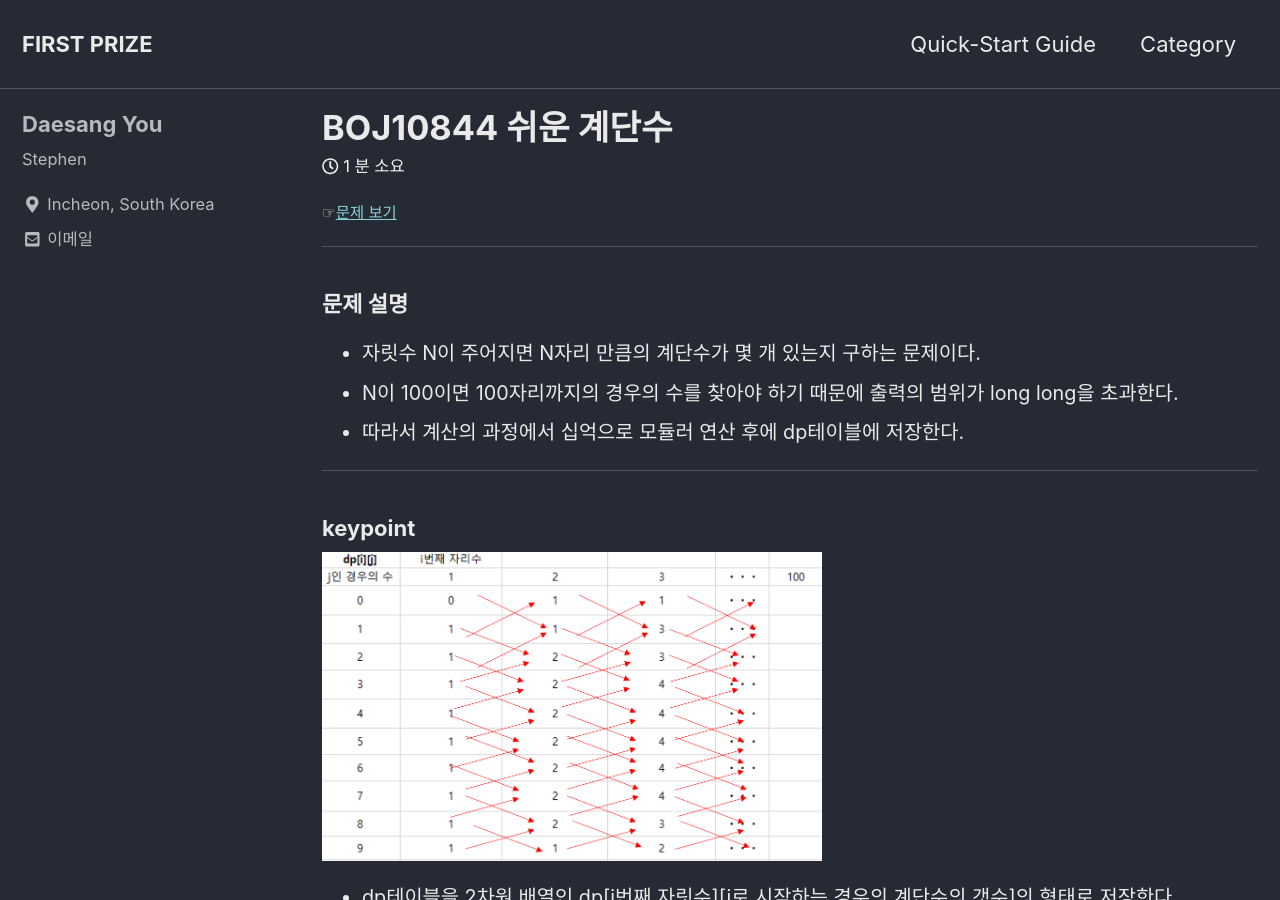
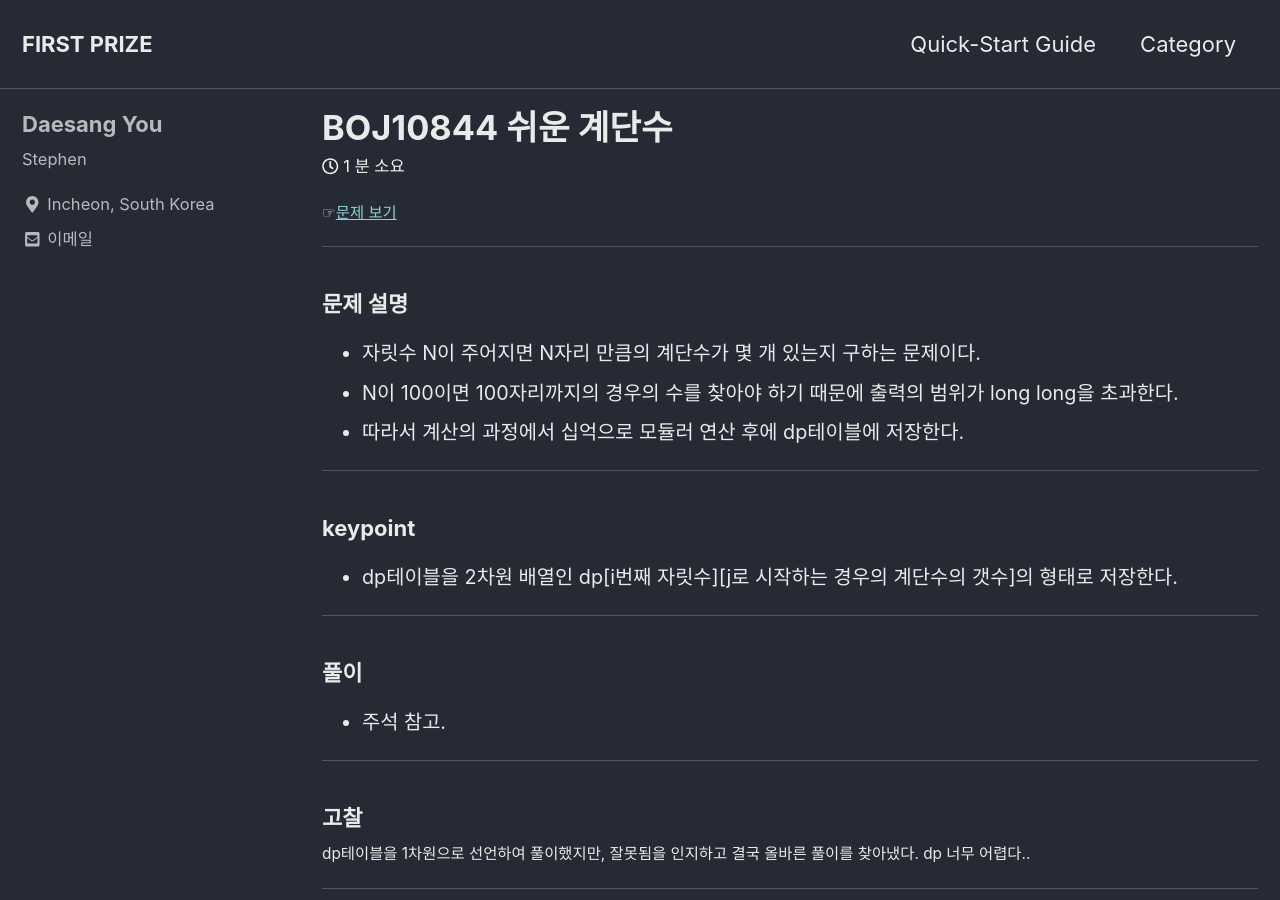
Before and after one commit to eotkd4791/eotkd4791.github.io, a Jekyll site: the page built from _posts/algorithm/2019-11-19-algorithm-BOJ10844.md, in a window 1280 px wide and 900 px high. Built offline with Jekyll 4.4.1, drawn with Linux system fonts in a browser that asks for light colours; cached includes are drawn as plain includes; comment, search, counter and statistics services are not loaded.

Commit message:
Update 2019-11-19-algorithm-BOJ10844.md

```diff
--- a/_posts/algorithm/2019-11-19-algorithm-BOJ10844.md
+++ b/_posts/algorithm/2019-11-19-algorithm-BOJ10844.md
@@ -21,7 +21,7 @@ tags:
 
 
 ### keypoint
-<img src="/assets/img/algorithm/BOJ10844.png" width="500" height="350"/>
+
 
 - dp테이블을 2차원 배열인 dp[i번째 자릿수][j로 시작하는 경우의 계단수의 갯수]의 형태로 저장한다.
 
```
